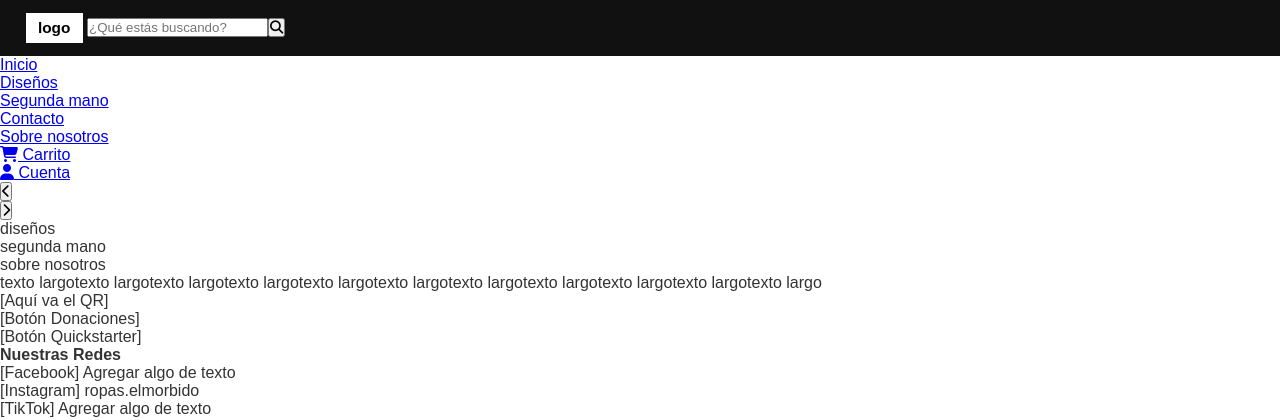
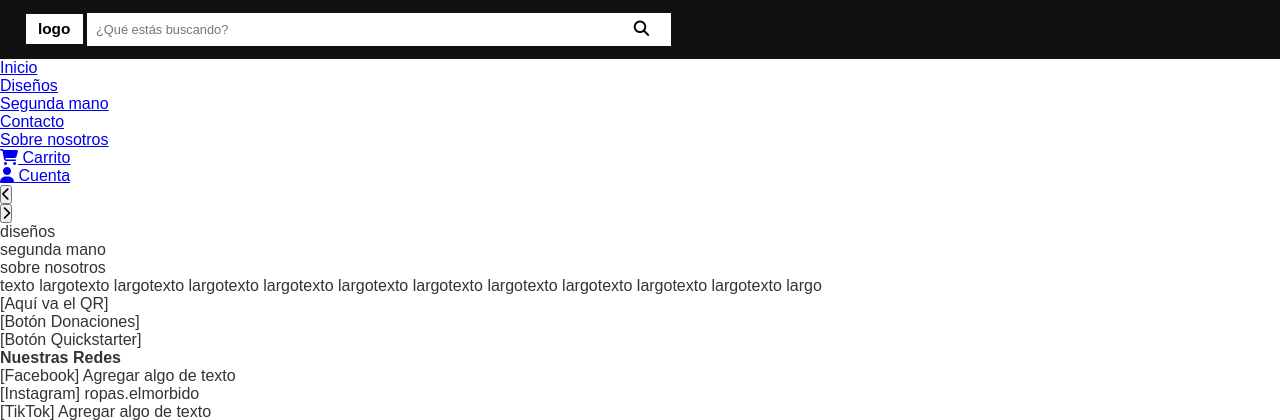
Before and after one commit to Matee0802/pagina_web_redes_2025, a PHP site: page / in a window 1280 px wide. Shown: the top 420 px of the page. Run offline with PHP 8.4, Linux system fonts and the light colour scheme.

Commit message:
tamaños de barra de busqueda y button lupa

```diff
--- a/style.css
+++ b/style.css
@@ -30,3 +30,18 @@ header {
   display: flex;
   width: 95%; /* ocupa la parte izquierda */
 }
+.search-bar input {
+  width: 45%;
+  padding: 0.7vw;
+  font-size: 1vw;
+  border: none;
+  outline: none;
+}
+
+.search-bar button {
+  width: 5%;
+  background: #fff;
+  border: none;
+  cursor: pointer;
+  font-size: 1.2vw;
+}
```
